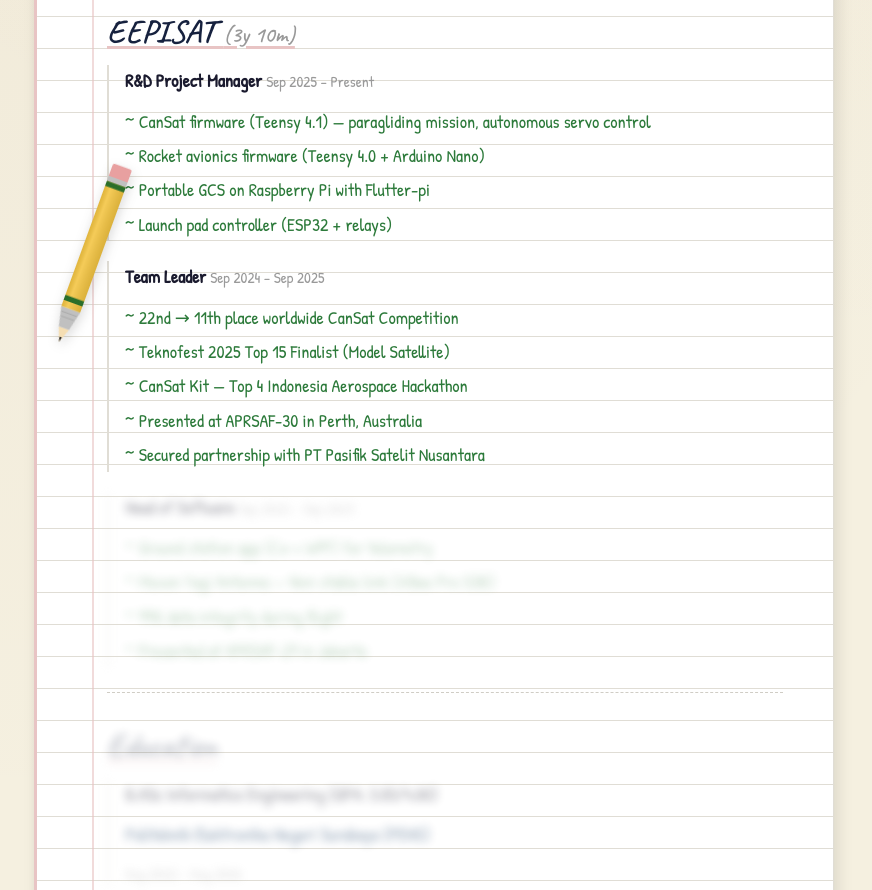
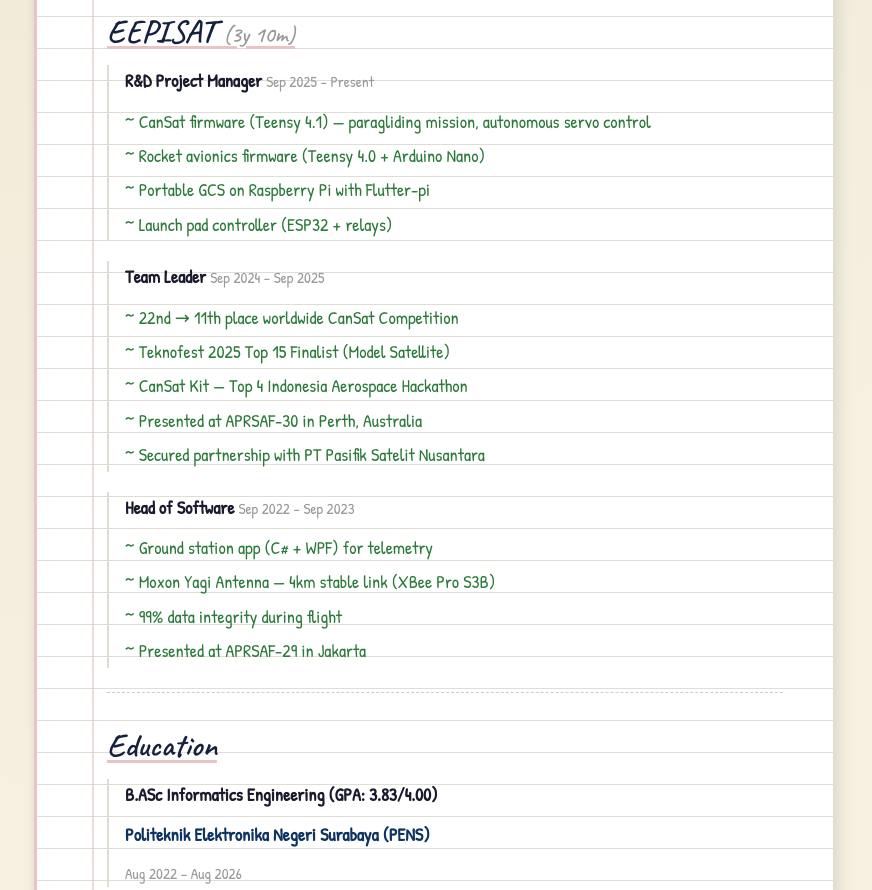
Before and after one commit to mukhayyar/mukhayyar.github.io, a plain HTML site: page index.html in a window 1280 px wide. Shown: the part 2208-3098 px from the top of the page, without its empty margins (206-1078 px from the left). Drawn offline with nearby package versions, Linux system fonts and the light colour scheme.

Commit message:
Pencil as custom cursor replacing mouse pointer
- Small 24x24 pencil SVG follows mouse with smooth lag
- Native cursor hidden (cursor:none on body)
- Pencil cursor disappears on mouse leave
- Content reveals on scroll (no pencil position dependency)
- Mobile: normal cursor, no custom pencil
- Removed old fixed pencil animation system

```diff
--- a/index.html
+++ b/index.html
@@ -26,7 +26,8 @@
   </script>
   <style>
     *{margin:0;padding:0;box-sizing:border-box}
-    body{background:#f5f0e0;background-image:radial-gradient(circle at 20% 50%,rgba(139,90,43,.04) 0%,transparent 50%),radial-gradient(circle at 80% 30%,rgba(139,90,43,.03) 0%,transparent 50%);font-family:'Patrick Hand',cursive;color:#2c2c2c;font-size:18px;line-height:1.8;overflow-x:hidden}
+    body{background:#f5f0e0;background-image:radial-gradient(circle at 20% 50%,rgba(139,90,43,.04) 0%,transparent 50%),radial-gradient(circle at 80% 30%,rgba(139,90,43,.03) 0%,transparent 50%);font-family:'Patrick Hand',cursive;color:#2c2c2c;font-size:18px;line-height:1.8;overflow-x:hidden;cursor:none}
+    a,button,.page-tab,.postit-cta,input,textarea,select{cursor:none}
     .desk{display:grid;grid-template-columns:200px 1fr 200px;max-width:1300px;margin:0 auto;padding:20px;gap:20px;align-items:start}
     .postit-column{display:flex;flex-direction:column;gap:16px;position:sticky;top:20px}
     .postit{padding:18px 16px 22px;font-family:'Caveat',cursive;font-size:1.05em;line-height:1.5;position:relative;box-shadow:3px 3px 8px rgba(0,0,0,.12);transition:transform .3s,box-shadow .3s;cursor:default}
@@ -49,11 +50,9 @@
     .page{display:none;opacity:0}.page.active{display:block;opacity:1}
     @keyframes pageFlipIn{0%{transform:rotateY(-90deg) scale(.95);opacity:0;transform-origin:left center}100%{transform:rotateY(0) scale(1);opacity:1}}
     .page-flip-enter{animation:pageFlipIn .5s ease-out}
-    .pencil{position:fixed;z-index:100;pointer-events:none;filter:drop-shadow(2px 4px 6px rgba(0,0,0,.15));opacity:0;left:0;top:0}
-    .pencil svg{width:40px;height:200px}
-    .pencil-ink{position:absolute;bottom:-2px;left:50%;width:4px;height:4px;background:#333;border-radius:50%;opacity:0;transition:opacity .2s}
-    .pencil.writing .pencil-ink{opacity:.6}
-    @media(max-width:900px){.pencil{display:none}}
+    .pencil-cursor{position:fixed;z-index:9999;pointer-events:none;opacity:0;transition:opacity .3s}
+    .pencil-cursor svg{width:24px;height:24px}
+    @media(max-width:900px){.pencil-cursor{display:none}body{cursor:auto}a,button,.page-tab,.postit-cta,input,textarea,select{cursor:auto}}
     h1{font-family:'Caveat',cursive;font-size:3em;font-weight:700;color:#1a1a2e;margin-bottom:0;line-height:1.3}
     h2{font-family:'Caveat',cursive;font-size:1.8em;font-weight:600;color:#16213e;margin-top:24px;margin-bottom:4px;text-decoration:underline;text-decoration-color:#e8c4c4;text-underline-offset:4px}
     .subtitle{font-size:1.1em;color:#666;margin-bottom:16px}
@@ -123,17 +122,14 @@
 </head>
 <body>
 
-<div class="pencil" id="pencil">
-  <svg viewBox="0 0 60 280" xmlns="http://www.w3.org/2000/svg">
-    <rect x="15" y="0" width="30" height="25" rx="3" fill="#e8a0a0"/><rect x="15" y="20" width="30" height="8" fill="#c0c0c0"/>
-    <rect x="15" y="28" width="30" height="200" fill="#f4c542"/><rect x="15" y="28" width="30" height="200" fill="url(#pg)"/>
-    <rect x="15" y="28" width="30" height="8" fill="#2a6e2a"/><rect x="15" y="210" width="30" height="8" fill="#2a6e2a"/>
-    <polygon points="15,228 45,228 38,258 22,258" fill="#c0c0c0"/>
-    <line x1="18" y1="235" x2="42" y2="235" stroke="#a0a0a0" stroke-width="1"/><line x1="20" y1="242" x2="40" y2="242" stroke="#a0a0a0" stroke-width="1"/>
-    <polygon points="22,258 38,258 30,280" fill="#f5deb3"/><polygon points="28,272 32,272 30,280" fill="#333"/>
-    <defs><linearGradient id="pg" x1="0" y1="0" x2="1" y2="0"><stop offset="0%" stop-color="rgba(0,0,0,.08)"/><stop offset="30%" stop-color="rgba(255,255,255,.12)"/><stop offset="100%" stop-color="rgba(0,0,0,.1)"/></linearGradient></defs>
+<div class="pencil-cursor" id="pencil-cursor">
+  <svg viewBox="0 0 24 24" xmlns="http://www.w3.org/2000/svg">
+    <path d="M3 21l1.5-4.5L17.3 3.7a1.4 1.4 0 012 0l1 1a1.4 1.4 0 010 2L7.5 19.5z" fill="#f4c542" stroke="#333" stroke-width=".8"/>
+    <path d="M3 21l1.5-4.5 3 3z" fill="#c0c0c0"/>
+    <path d="M3 21l.3-.9.6.6z" fill="#333"/>
+    <path d="M15.5 5.5l3 3" stroke="#2a6e2a" stroke-width="1.2" stroke-linecap="round"/>
+    <path d="M17.3 3.7l1 1a1.4 1.4 0 010 2l-.5.5-3-3 .5-.5a1.4 1.4 0 012 0z" fill="#e8a0a0" stroke="#333" stroke-width=".5"/>
   </svg>
-  <div class="pencil-ink"></div>
 </div>
 
 <div class="desk">
@@ -353,13 +349,26 @@ async function init() {
     });
   });
 
-  // Pencil — writes content, disappears when done
-  const pencil = $('#pencil');
+  // Pencil cursor — follows mouse, reveals content on hover
+  const pencil = $('#pencil-cursor');
   if (pencil && window.innerWidth > 900) {
-    const nb = $('.notebook');
-    let pY = 200, tY = 200, writing = false, wTimer;
-    let lastRevealEl = null;
-    let pencilDone = false;
+    let mx = 0, my = 0, px = 0, py = 0;
+
+    document.addEventListener('mousemove', e => {
+      mx = e.clientX; my = e.clientY;
+      pencil.style.opacity = '1';
+    });
+
+    document.addEventListener('mouseleave', () => { pencil.style.opacity = '0'; });
+
+    function followMouse() {
+      px += (mx - px) * 0.15;
+      py += (my - py) * 0.15;
+      pencil.style.left = px + 'px';
+      pencil.style.top = (py - 2) + 'px';
+      requestAnimationFrame(followMouse);
+    }
+    followMouse();
 
     // Scroll hint
     const hint = document.createElement('div');
@@ -367,75 +376,20 @@ async function init() {
     hint.textContent = '\u2193 scroll to reveal \u2193';
     document.body.appendChild(hint);
 
+    // Reveal blurred content on scroll
     window.addEventListener('scroll', () => {
-      writing = true;
-      pencil.classList.add('writing');
-      clearTimeout(wTimer);
-      wTimer = setTimeout(() => { writing = false; pencil.classList.remove('writing'); }, 300);
-      // Hide scroll hint after first scroll
-      if (hint.parentNode) { gsap.to(hint, { opacity: 0, duration: .5, onComplete: () => hint.remove() }); }
+      if (hint.parentNode) gsap.to(hint, { opacity: 0, duration: .4, onComplete: () => hint.remove() });
+
+      const active = document.querySelector('.notebook .page.active');
+      if (!active) return;
+      active.querySelectorAll('.ink-reveal:not(.written)').forEach(el => {
+        const r = el.getBoundingClientRect();
+        if (r.top < window.innerHeight * 0.85) el.classList.add('written');
+      });
     });
 
-    function findWriteTarget() {
-      const active = nb.querySelector('.page.active');
-      if (!active) return null;
-      const els = active.querySelectorAll('.ink-reveal:not(.written)');
-      for (const el of els) {
-        const r = el.getBoundingClientRect();
-        if (r.top < window.innerHeight * 0.8) return el;
-      }
-      return null;
-    }
-
-    function animPencil() {
-      if (pencilDone) return;
-
-      const target = findWriteTarget();
-      if (target && target !== lastRevealEl) {
-        lastRevealEl = target;
-        const r = target.getBoundingClientRect();
-        tY = r.top + r.height * 0.3;
-        setTimeout(() => target.classList.add('written'), 150);
-      }
-
-      // Check if all written — pencil done
-      const active = nb.querySelector('.page.active');
-      if (active) {
-        const remaining = active.querySelectorAll('.ink-reveal:not(.written)');
-        if (remaining.length === 0 && lastRevealEl) {
-          // All written — pencil exits
-          pencilDone = true;
-          gsap.to(pencil, { opacity: 0, y: -50, duration: .8, ease: 'power2.in' });
-          return;
-        }
-      }
-
-      pY += (tY - pY) * 0.08;
-      const nbRect = nb.getBoundingClientRect();
-      const pencilX = nbRect.left + 35;
-      const wobbleX = writing ? Math.sin(Date.now() * 0.03) * 3 : 0;
-      const tilt = writing ? 15 + Math.sin(Date.now() * 0.02) * 4 : 20;
-
-      pencil.style.left = pencilX + 'px';
-      pencil.style.top = (pY - 170) + 'px';
-      pencil.style.transform = `rotate(${tilt}deg) translateX(${wobbleX}px)`;
-
-      requestAnimationFrame(animPencil);
-    }
-
-    // Re-show pencil on tab switch
-    window._resetPencil = () => {
-      pencilDone = false;
-      lastRevealEl = null;
-      pencil.style.opacity = '1';
-      pencil.style.transform = '';
-      gsap.set(pencil, { y: 0, opacity: 1 });
-      animPencil();
-    };
-
-    gsap.to(pencil, { opacity: 1, duration: 1, delay: 1 });
-    gsap.from(pencil, { y: -100, duration: 1, delay: 1, ease: 'bounce.out' });
-    animPencil();
+    // Reset on tab switch
+    window._resetPencil = () => {};
   }
 
   // Post-it entrance
```
